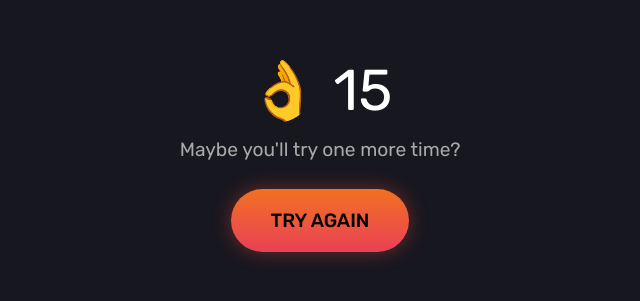
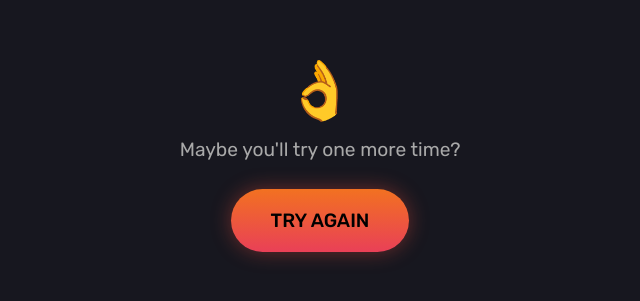
Before and after one commit to kstawinski/pickcolor.fun, a Vue app: page /summary in a window 1280 px wide. Shown: the part 243-544 px from the top of the page, without its empty margins (320-960 px from the left). Built offline with nearby package versions, Linux system fonts and the light colour scheme.

Commit message:
show result on summary page

```diff
--- a/src/views/Game.vue
+++ b/src/views/Game.vue
@@ -184,6 +184,7 @@ export default {
       this.playSound('fail', 0.1);
       // eslint-disable-line no-alert
       // alert(`Koniec gry. Liczba twoich punktów to ${this.game.stats.points}`);
+      sessionStorage.score = this.game.stats.points;
       this.$router.push('summary');
       // Reset game data
       this.resetAllFields();
--- a/src/views/Summary.vue
+++ b/src/views/Summary.vue
@@ -13,8 +13,7 @@ export default {
   name: 'Summary',
   methods: {
     getLastScore() {
-      // Value for design testing
-      return 15;
+      return sessionStorage.score;
     },
   },
 };
```
